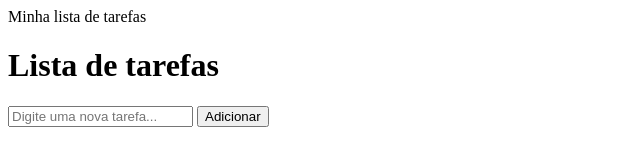
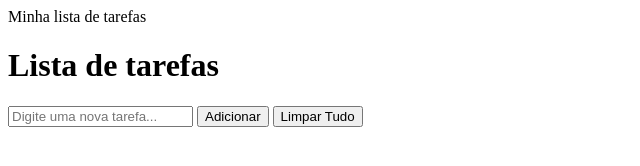
Before and after one commit to livianalanda/Projeto-listadetarefas, a plain HTML site: page index.html in a window 1280 px wide. Shown: the whole page, without its empty margins (0-640 px from the left). Drawn offline with Linux system fonts and the light colour scheme.

Commit message:
Adicionado botão de Limpar Tudo

```diff
--- a/index.html
+++ b/index.html
@@ -10,6 +10,7 @@
     <h1>Lista de tarefas</h1>
     <input type="text" id="nova-tarefa" placeholder="Digite uma nova tarefa...">
     <button onclick="adicionarTarefa()">Adicionar</button>
+    <button onclick="limparTudo()">Limpar Tudo</button>
     <ul id="lista-tarefas"></ul>
 
     <script src="script.js"></script>
```
